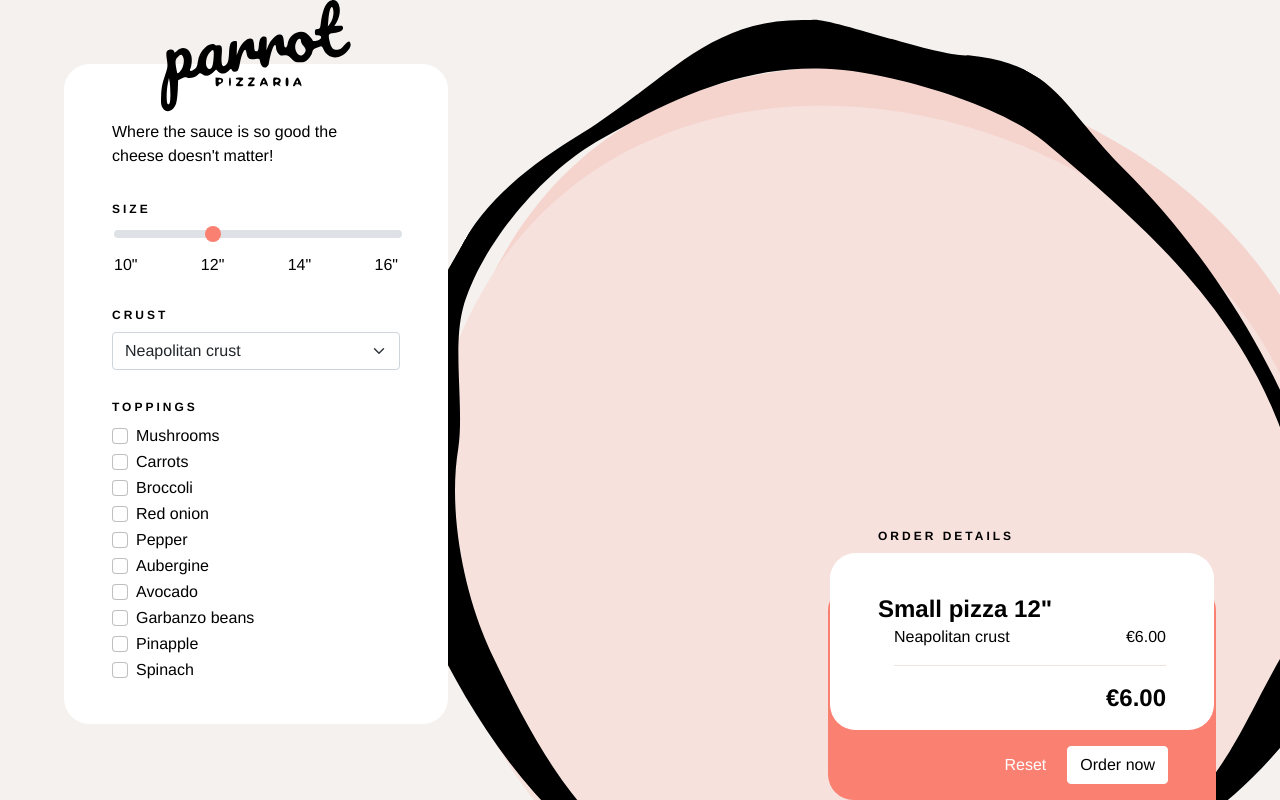
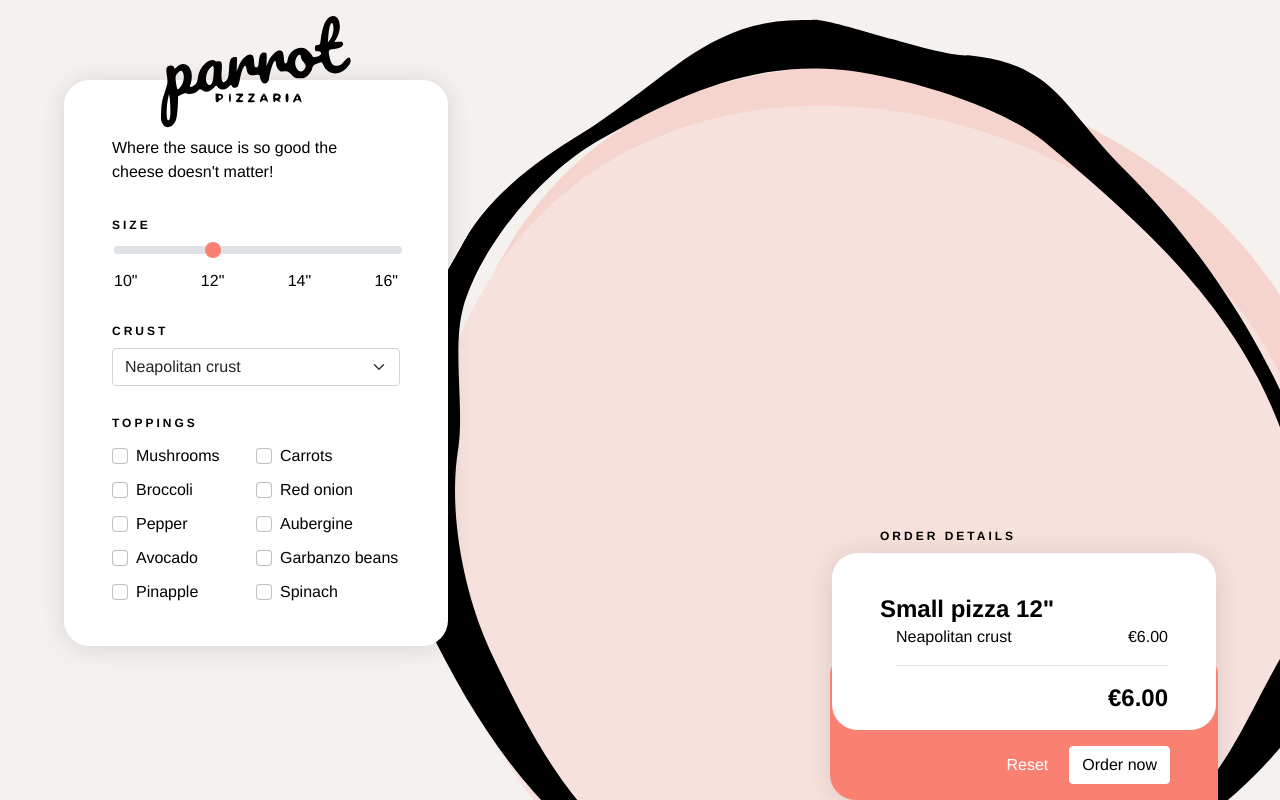
Before and after one commit to sonjastrieder/pizza-maker, a Vue app: page / in a window 1280 px wide. Built offline with nearby package versions, Linux system fonts and the light colour scheme.

Commit message:
Adjust layout

```diff
--- a/src/components/PizzaMaker.vue
+++ b/src/components/PizzaMaker.vue
@@ -72,7 +72,7 @@ $_logoOffset: 4rem;
 
   &-inputs {
     position: relative;
-    margin-top: $_logoOffset;
+    margin-top: 1rem + $_logoOffset;
   }
 
   &-logo {
--- a/src/components/Toppings.vue
+++ b/src/components/Toppings.vue
@@ -1,6 +1,7 @@
 <template>
-  <fieldset>
+  <fieldset class="Toppings">
     <legend class="u-typeLabel">Toppings</legend>
+    <div class="Toppings-options">
       <div v-for="topping in options" :key="topping.id" class="form-check">
         <label class="form-check-label">
           <input
@@ -13,6 +14,7 @@
           />
           {{ topping.name }}</label
         >
+      </div>
     </div>
   </fieldset>
 </template>
@@ -43,3 +45,28 @@ export default {
   },
 };
 </script>
+
+<style lang="scss" scoped>
+$_labelSpacer: 0.25rem;
+$_gutter: 0.5rem;
+
+.Toppings {
+  &-options {
+    display: flex;
+    flex-wrap: wrap;
+    margin-bottom: -$_labelSpacer;
+
+    // Increase checkbox clickarea
+
+    :deep(.form-check-label) {
+      display: inline-block;
+      padding-top: $_labelSpacer;
+      padding-bottom: $_labelSpacer;
+    }
+
+    > div {
+      flex: 0 0 50%;
+    }
+  }
+}
+</style>
--- a/src/components/Visualizer.vue
+++ b/src/components/Visualizer.vue
@@ -89,7 +89,7 @@ export default {
     position: absolute;
     top: var(--topping-y);
     left: var(--topping-x);
-    width: clamp(4.5rem, 10%, 10vh);
+    width: clamp(4.5rem, 10%, 12vh);
     animation: dumpTopping var(--topping-speed) ease;
 
     &-img {
--- a/src/components/ui/Box.vue
+++ b/src/components/ui/Box.vue
@@ -37,25 +37,27 @@ export default {
 
 <style lang="scss" scoped>
 $_contentOffset: 2rem;
+$_offset: 2rem;
 
 .Box {
   $root: &;
 
   position: relative;
+  width: clamp(18rem, 80vw, 24rem);
+  margin-top: $_offset;
+  margin-bottom: $_offset;
+  border-radius: var(--radius);
+  box-shadow: 0 2px 26px 0px rgba(black, 0.12);
 
   &-content,
   &-footer {
-    padding: 2.5rem 2rem;
-  }
-
-  &-footer {
-    padding-top: 1rem;
-    padding-bottom: 1rem;
+    padding: 2.5rem 12%;
+    border-radius: var(--radius);
   }
 
   &-content {
-    width: clamp(18rem, 80vw, 24rem);
-    border-radius: var(--radius);
+    position: relative;
+    z-index: 10;
     background-color: $c-white;
   }
 
@@ -66,21 +68,23 @@ $_contentOffset: 2rem;
 
   &-footer {
     color: $c-white;
+    padding-top: 1rem;
+    padding-bottom: 1rem;
+    margin-top: -5rem;
+    margin-left: -0.125rem;
+    margin-right: -0.125rem;
+    padding-top: 6rem;
+    background-color: $c-primary;
   }
 
+  // HAS
+
   &.has-footer {
-    margin-top: $_contentOffset + 4rem; // TODO: 2rem account for title only if it exists
     border-radius: var(--radius);
-    background-color: $c-primary;
 
     #{$root} {
       &-content {
-        margin: -$_contentOffset 0.125rem 0;
         padding-bottom: 1rem;
-      }
-
-      &-title {
-        bottom: calc(100% + #{$_contentOffset});
       }
     }
   }
@@ -89,19 +93,21 @@ $_contentOffset: 2rem;
 
   &--bottom {
     &.has-footer {
-      border-bottom-right-radius: 0;
+      margin-bottom: 0;
+
+      #{$root} {
+        &-footer {
+          border-bottom-right-radius: 0;
+        }
+      }
     }
   }
 
   @include media-breakpoint-up(sm) {
     &-content,
     &-footer {
-      padding: 2.5rem 3rem;
-    }
-
-    &-footer {
-      padding-top: 1rem;
-      padding-bottom: 1rem;
+      padding-left: 3rem;
+      padding-right: 3rem;
     }
   }
 }
--- a/src/styles/core/_global.scss
+++ b/src/styles/core/_global.scss
@@ -3,6 +3,7 @@ body {
 
   font-family: $font-family;
   background-color: $c-grey-light;
+  min-width: 20rem;
 }
 
 legend {
```
Lines whose indentation alone changed are shown as unchanged.
